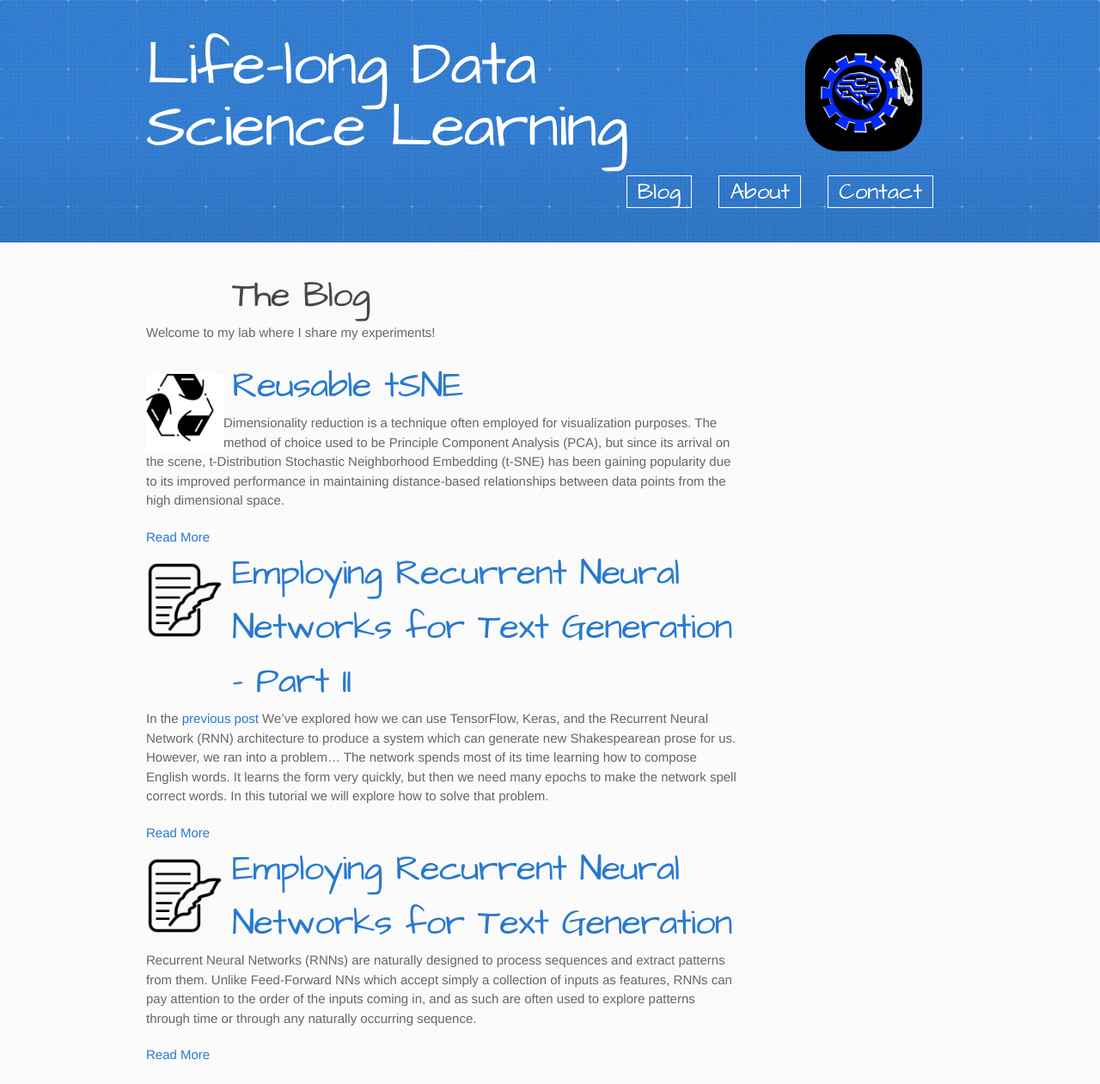
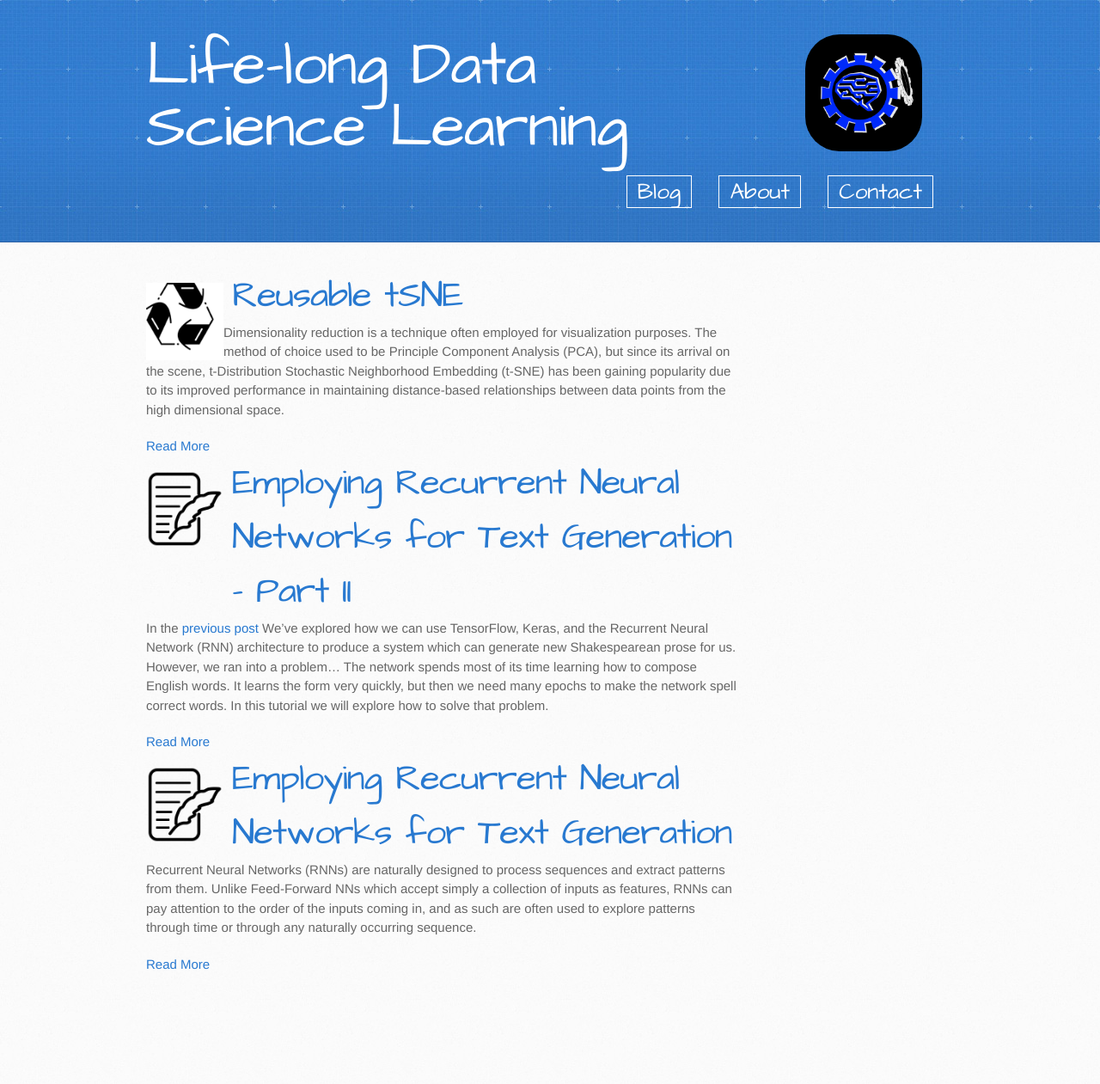
Before and after one commit to bshabashFD/bshabashFD.github.io_old2, a Jekyll site: the page built from blog.md, in a window 1280 px wide. Shown: the whole page at 86% size. Built offline with Jekyll 4.4.1, drawn with Linux system fonts in a browser that asks for light colours; after the commit the page ends 1156 px from its top, so only the background shows below that.

Commit message:
the blog title does not look good

```diff
--- a/blog.md
+++ b/blog.md
@@ -2,9 +2,6 @@
 layout: default
 ---
 
-<h1>The Blog</h1>
-
-Welcome to my lab where I share my experiments!
 
 <div class="posts">
   {% for post in site.posts %}
```
